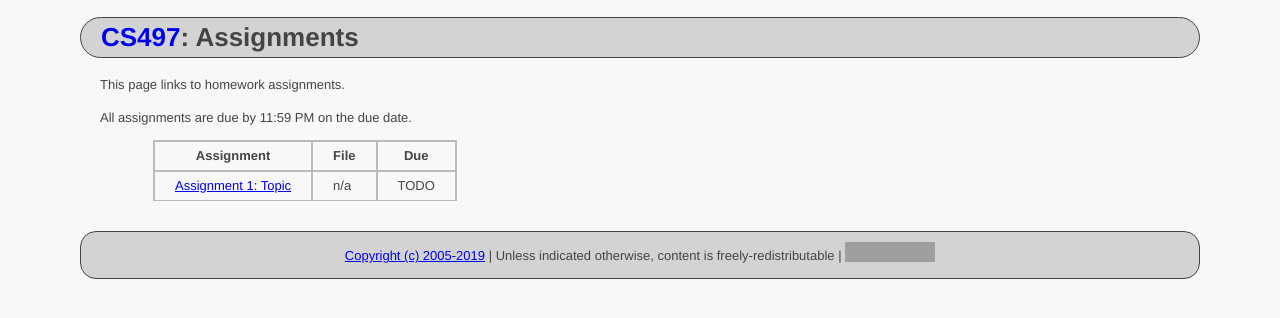
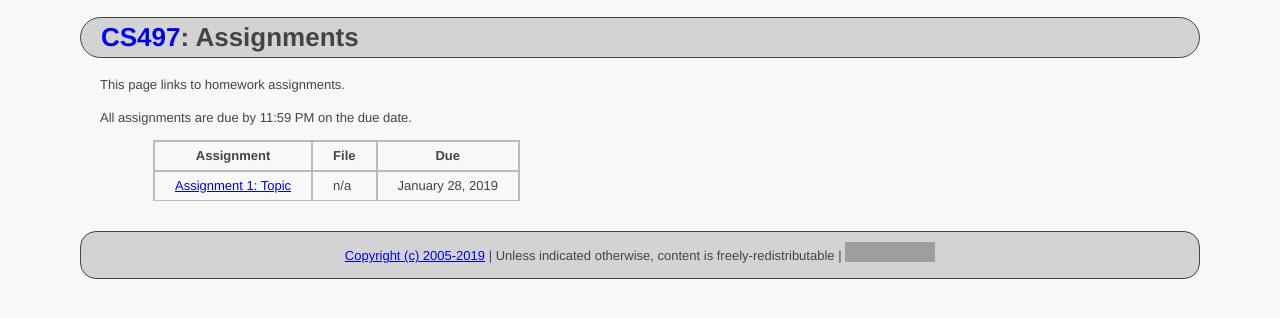
Before and after one commit to ycpcs/cs497-spring2019, a Jekyll site: the page built from assign/index.md, in a window 1280 px wide. Shown: the top 318 px of the page. Built offline with Jekyll 4.4.1, drawn with Linux system fonts in a browser that asks for light colours; grey boxes are pictures that could not be loaded.

Commit message:
Update index.md

```diff
--- a/assign/index.md
+++ b/assign/index.md
@@ -10,4 +10,4 @@ All assignments are due by 11:59 PM on the due date.
 
 > Assignment | File | Due
 > ---------- | ---- | ---
-> [Assignment 1: Topic](assign01.html) | n/a | TODO
+> [Assignment 1: Topic](assign01.html) | n/a | January 28, 2019
```
